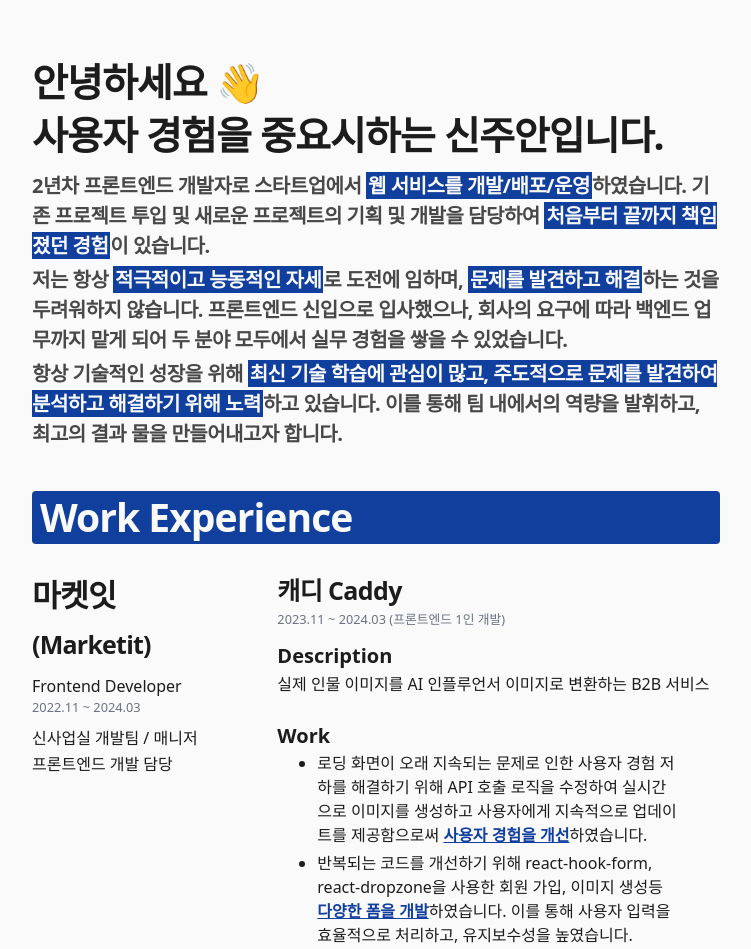
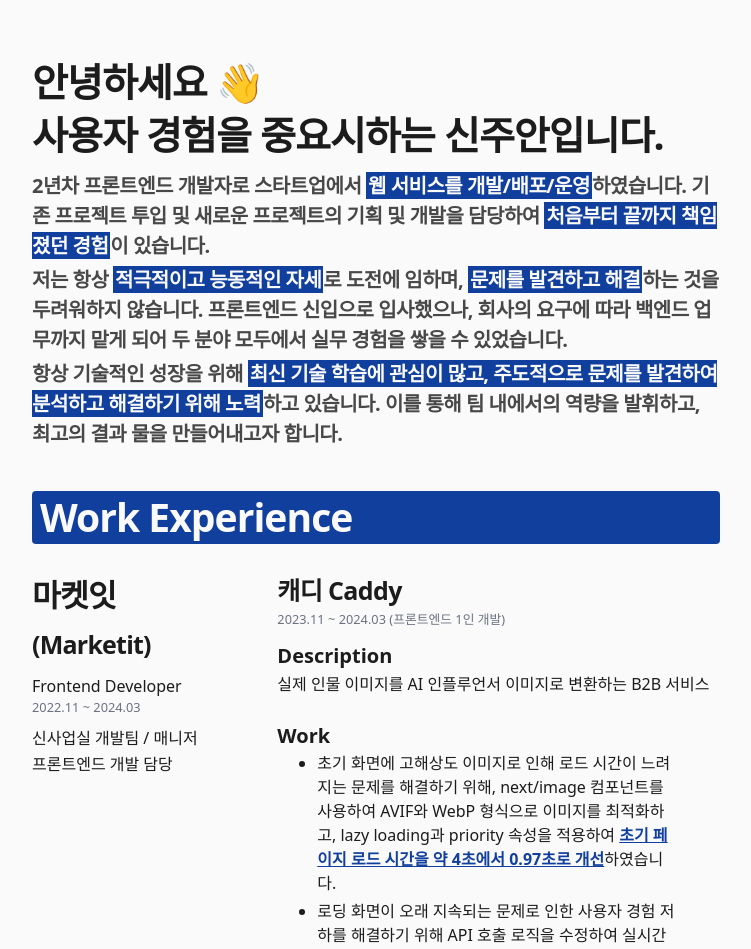
Before and after one commit to shinju4n/tech-blog, a Next.js app: page /resume in a window 1280 px wide. Shown: the top 949 px of the page, without its empty margins (264-1015 px from the left). Built offline with nearby package versions, Linux system fonts and the light colour scheme.

Commit message:
feat: [이력서] caddy 이미지 개선 내용 추가

```diff
--- a/components/resume/work-experience/marketit/caddy.tsx
+++ b/components/resume/work-experience/marketit/caddy.tsx
@@ -22,6 +22,14 @@ const Caddy: FC = () => {
 export default Caddy;
 
 const WORK_LIST = [
+  <li key="0">
+    초기 화면에 고해상도 이미지로 인해 로드 시간이 느려지는 문제를 해결하기 위해, next/image 컴포넌트를 사용하여 AVIF와
+    WebP 형식으로 이미지를 최적화하고, lazy loading과 priority 속성을 적용하여{' '}
+    <BlankLink href="https://www.notion.so/shinju4n/Portfolio-682dfc806a804f1f916de972143820bc?pvs=4#f381e7096147466ea417bba82c3e7f7a">
+      초기 페이지 로드 시간을 약 4초에서 0.97초로 개선
+    </BlankLink>
+    하였습니다.
+  </li>,
   <li key="1">
     로딩 화면이 오래 지속되는 문제로 인한 사용자 경험 저하를 해결하기 위해 API 호출 로직을 수정하여 실시간으로 이미지를
     생성하고 사용자에게 지속적으로 업데이트를 제공함으로써{' '}
```
